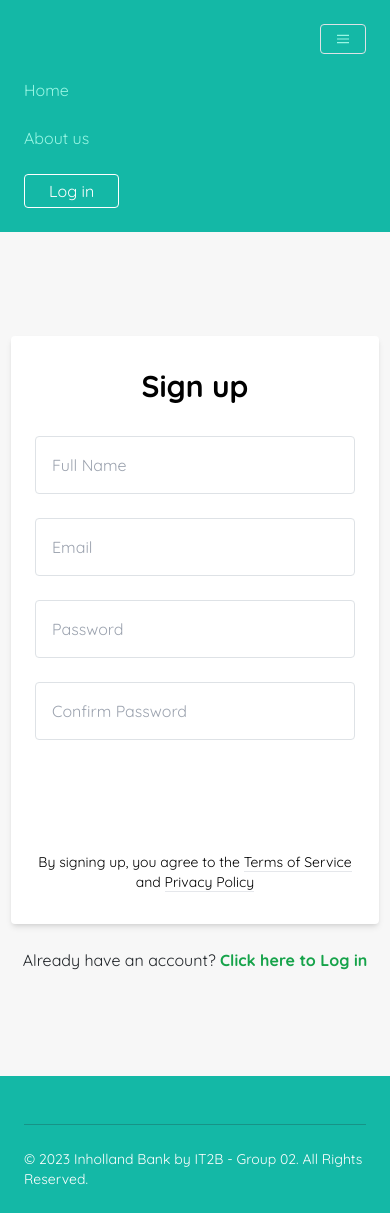
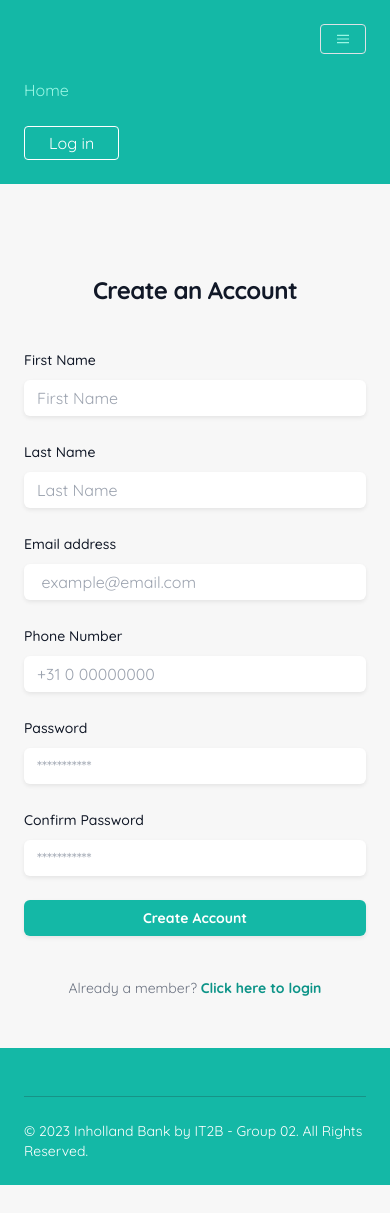
Before and after one commit to Salah-023/bankFrontEnd, a Vue app: page /register in a window 390 px wide. After the commit the page ends 1185 px from the top, so only its background shows below. Built offline with nearby package versions, Linux system fonts and the light colour scheme.

Commit message:
RegisterView fix and EditProfileView

```diff
--- a/src/components/Navigation.vue
+++ b/src/components/Navigation.vue
@@ -17,8 +17,6 @@
       <div class="text-l lg:flex-grow">
         <router-link to="/" class="block mt-4 lg:inline-block lg:mt-0 text-teal-200 hover:text-white mr-4"
           active-class="active">Home</router-link>
-        <router-link to="/about" class="block mt-4 lg:inline-block lg:mt-0 text-teal-200 hover:text-white mr-4"
-          active-class="active">About us</router-link>
       </div>
       <div>
         <router-link to="/login" class="inline-block text-l px-4 py-2 leading-none border rounded text-white border-white hover:border-transparent hover:text-teal-500 mt-4 lg:mt-0"
--- a/src/router/index.js
+++ b/src/router/index.js
@@ -2,6 +2,7 @@ import { createRouter, createWebHistory } from 'vue-router'
 import HomeView from '../views/HomeView.vue'
 import LoginView from '../views/LoginView.vue'
 import RegisterView from '../views/RegisterView.vue'
+import EditProfileView from '../views/EditProfileView.vue'
 
 const router = createRouter({
   history: createWebHistory(import.meta.env.BASE_URL),
@@ -12,18 +13,19 @@ const router = createRouter({
       component: HomeView
     },
     {
-      path: '/about',
-      name: 'about',
-      component: () => import('../views/AboutView.vue')
-    },
-    {
       path: '/login',
       name:'login',
       component: LoginView
-    },{
+    },
+    {
       path :'/register',
       name :'register',
       component: RegisterView
+    },
+    {
+      path :'/editProfile',
+      name :'editProfile',
+      component: EditProfileView
     }
   ]
 })
--- /dev/null
+++ b/src/views/EditProfileView.vue
@@ -0,0 +1,71 @@
+<template>
+    <main>
+        <div class="flex min-h-full flex-1 flex-col justify-center px-6 py-12 lg:px-8">
+    <div class="sm:mx-auto sm:w-full sm:max-w-sm">
+        <h2 class="mt-10 text-center text-2xl font-bold leading-9 tracking-tight text-gray-900">Edit Profile Details</h2>
+    </div>
+
+    <div class="mt-10 sm:mx-auto sm:w-full sm:max-w-sm">
+        <form class="space-y-6" action="#" method="POST">
+            <div>
+                <label for="firstName" class="block text-sm font-medium leading-6 text-gray-900">First Name</label>
+                <div class="mt-2">
+                    <input id="firstName" name="firstName" type="text" autocomplete="firstName" required=""
+                        class="block w-full rounded-md border-0 py-1.5 text-gray-900 shadow-sm ring-1 ring-inset ring-gray-300 placeholder:text-gray-400 focus:ring-2 focus:ring-inset focus:ring-teal-500 sm:text-sm sm:leading-6" />
+                </div>
+            </div>
+
+            <div>
+                <label for="lastName" class="block text-sm font-medium leading-6 text-gray-900">Last Name</label>
+                <div class="mt-2">
+                    <input id="lastName" name="lastName" type="text" autocomplete="lastName" required=""
+                        class="block w-full rounded-md border-0 py-1.5 text-gray-900 shadow-sm ring-1 ring-inset ring-gray-300 placeholder:text-gray-400 focus:ring-2 focus:ring-inset focus:ring-teal-500 sm:text-sm sm:leading-6" />
+                </div>
+            </div>
+
+            <div>
+                <label for="phoneNumber" class="block text-sm font-medium leading-6 text-gray-900">Phone Number</label>
+                <div class="mt-2">
+                    <input id="phoneNumber" name="phoneNumber" type="tel" autocomplete="tel" required=""
+                        class="block w-full rounded-md border-0 py-1.5 text-gray-900 shadow-sm ring-1 ring-inset ring-gray-300 placeholder:text-gray-400 focus:ring-2 focus:ring-inset focus:ring-teal-500 sm:text-sm sm:leading-6" />
+                </div>
+            </div>
+
+            <div>
+                <label for="email" class="block text-sm font-medium leading-6 text-gray-900">Email address</label>
+                <div class="mt-2">
+                    <input id="email" name="email" type="email" autocomplete="email" required=""
+                        class="block w-full rounded-md border-0 py-1.5 text-gray-900 shadow-sm ring-1 ring-inset ring-gray-300 placeholder:text-gray-400 focus:ring-2 focus:ring-inset focus:ring-teal-500 sm:text-sm sm:leading-6" />
+                </div>
+            </div>
+
+            <div>
+                <label for="password" class="block text-sm font-medium leading-6 text-gray-900">New Password</label>
+                <div class="mt-2">
+                    <input id="password" name="password" type="password" autocomplete="new-password"
+                        class="block w-full rounded-md border-0 py-1.5 text-gray-900 shadow-sm ring-1 ring-inset ring-gray-300 placeholder:text-gray-400 focus:ring-2 focus:ring-inset focus:ring-teal-500 sm:text-sm sm:leading-6" />
+                </div>
+            </div>
+
+            <div>
+                <label for="passwordAgain" class="block text-sm font-medium leading-6 text-gray-900">Confirm New Password</label>
+                <div class="mt-2">
+                    <input id="passwordAgain" name="passwordAgain" type="passwordAgain" autocomplete="new-passwordAgain"
+                        class="block w-full rounded-md border-0 py-1.5 text-gray-900 shadow-sm ring-1 ring-inset ring-gray-300 placeholder:text-gray-400 focus:ring-2 focus:ring-inset focus:ring-teal-500 sm:text-sm sm:leading-6" />
+                </div>
+            </div>
+
+            <div>
+                <button type="submit"
+                    class="flex w-full justify-center rounded-md bg-teal-500 px-3 py-1.5 text-sm font-semibold leading-6 text-white shadow-sm hover:bg-teal-400 focus-visible:outline focus-visible:outline-2 focus-visible:outline-offset-2 focus-visible:outline-teal-500">Save Changes</button>
+            </div>
+        </form>
+    </div>
+</div>
+
+    </main>
+  </template>
+
+  <script>
+
+  </script>
--- a/src/views/HomeView.vue
+++ b/src/views/HomeView.vue
@@ -8,7 +8,7 @@
         <div id="homepage-title">
           <h2 class="text-center" style="font-size: 3.5rem; margin-bottom: 0.5rem;">
             <span style="color: #a33d62;">Smart </span>
-            <span style="color: #39275f;">Banking</span>
+            <span style="color: #39275f;">Banking,</span>
           </h2>
           <h1 style="font-size: 5.5rem; margin-bottom: 2rem; color: #d86f43;">Simplified</h1>
         </div>
--- a/src/views/RegisterView.vue
+++ b/src/views/RegisterView.vue
@@ -1,43 +1,81 @@
 <template>
-    <div class="bg-grey-lighter min-h-screen flex flex-col">
-        <div class="container max-w-sm mx-auto flex-1 flex flex-col items-center justify-center px-2">
-            <div class="bg-white px-6 py-8 rounded shadow-md text-black w-full">
-                <h1 class="mb-8 text-3xl text-center">Sign up</h1>
-                <input type="text" class="block border border-grey-light w-full p-3 rounded mb-4" name="fullname"
-                    placeholder="Full Name" />
+    <div class="flex min-h-full flex-1 flex-col justify-center px-6 py-12 lg:px-8">
+        <div class="sm:mx-auto sm:w-full sm:max-w-sm">
+            <h2 class="mt-10 text-center text-2xl font-bold leading-9 tracking-tight text-gray-900">Create an Account</h2>
+        </div>
 
-                <input type="text" class="block border border-grey-light w-full p-3 rounded mb-4" name="email"
-                    placeholder="Email" />
+        <div class="mt-10 sm:mx-auto sm:w-full sm:max-w-sm">
+            <form class="space-y-6" action="#" method="POST">
+                <div>
+                    <label for="firstName" class="block text-sm font-medium leading-6 text-gray-900">First Name</label>
+                    <div class="mt-2">
+                        <input id="firstName" name="firstName" type="text" autocomplete="firstName" required=""
+                            placeholder="   First Name"
+                            class="block w-full rounded-md border-0 py-1.5 text-gray-900 shadow-sm ring-1 ring-inset ring-gray-300 placeholder:text-gray-400 focus:ring-2 focus:ring-inset focus:ring-teal-500 sm:text-sm sm:leading-6" />
+                    </div>
+                </div>
 
-                <input type="password" class="block border border-grey-light w-full p-3 rounded mb-4" name="password"
-                    placeholder="Password" />
-                <input type="password" class="block border border-grey-light w-full p-3 rounded mb-4"
-                    name="confirm_password" placeholder="Confirm Password" />
+                <div>
+                    <label for="lastName" class="block text-sm font-medium leading-6 text-gray-900">Last Name</label>
+                    <div class="mt-2">
+                        <input id="lastName" name="lastName" type="text" autocomplete="lastName" required=""
+                            placeholder="   Last Name"
+                            class="block w-full rounded-md border-0 py-1.5 text-gray-900 shadow-sm ring-1 ring-inset ring-gray-300 placeholder:text-gray-400 focus:ring-2 focus:ring-inset focus:ring-teal-500 sm:text-sm sm:leading-6" />
+                    </div>
+                </div>
 
-                <button type="submit"
-                    class="w-full text-center py-3 rounded bg-green text-white hover:bg-green-dark focus:outline-none my-1">Create
-                    Account</button>
+                <div>
+                    <label for="email" class="block text-sm font-medium leading-6 text-gray-900">Email address</label>
+                    <div class="mt-2">
+                        <input id="email" name="email" type="email" autocomplete="email" required=""
+                            placeholder="    example@email.com"
+                            class="block w-full rounded-md border-0 py-1.5 text-gray-900 shadow-sm ring-1 ring-inset ring-gray-300 placeholder:text-gray-400 focus:ring-2 focus:ring-inset focus:ring-teal-500 sm:text-sm sm:leading-6" />
+                    </div>
+                </div>
 
-                <div class="text-center text-sm text-grey-dark mt-4">
-                    By signing up, you agree to the
-                    <a class="no-underline border-b border-grey-dark text-grey-dark" href="#">
-                        Terms of Service
-                    </a> and
-                    <a class="no-underline border-b border-grey-dark text-grey-dark" href="#">
-                        Privacy Policy
-                    </a>
+                <div>
+                    <label for="phoneNumber" class="block text-sm font-medium leading-6 text-gray-900">Phone Number</label>
+                    <div class="mt-2">
+                        <input id="phoneNumber" name="phoneNumber" type="tel" autocomplete="tel" required=""
+                            placeholder="   +31 0 00000000"
+                            class="block w-full rounded-md border-0 py-1.5 text-gray-900 shadow-sm ring-1 ring-inset ring-gray-300 placeholder:text-gray-400 focus:ring-2 focus:ring-inset focus:ring-teal-500 sm:text-sm sm:leading-6" />
+                    </div>
                 </div>
-            </div>
 
-            <div class="text-grey-dark mt-6">
-                Already have an account?
-                <router-link to="/Login"
-                    class="font-semibold leading-6 text-green-600 hover:text-green-500"
-                    active-class="active">Click here to Log in</router-link>
-            </div>
-        </div>
+                <div>
+                    <label for="password" class="block text-sm font-medium leading-6 text-gray-900">Password</label>
+                    <div class="mt-2">
+                        <input id="password" name="password" type="password" autocomplete="new-password" required=""
+                            placeholder="   ***********"
+                            class="block w-full rounded-md border-0 py-1.5 text-gray-900 shadow-sm ring-1 ring-inset ring-gray-300 placeholder:text-gray-400 focus:ring-2 focus:ring-inset focus:ring-teal-500 sm:text-sm sm:leading-6" />
+                    </div>
+                </div>
+
+                <div>
+                    <label for="confirm_password" class="block text-sm font-medium leading-6 text-gray-900">Confirm
+                        Password</label>
+                    <div class="mt-2">
+                        <input id="confirm_password" name="confirm_password" type="password" autocomplete="new-password"
+                            required="" placeholder="   ***********"
+                            class="block w-full rounded-md border-0 py-1.5 text-gray-900 shadow-sm ring-1 ring-inset ring-gray-300 placeholder:text-gray-400 focus:ring-2 focus:ring-inset focus:ring-teal-500 sm:text-sm sm:leading-6" />
+                    </div>
+                </div>
+
+                <div>
+                    <button type="submit"
+                        class="flex w-full justify-center rounded-md bg-teal-500 px-3 py-1.5 text-sm font-semibold leading-6 text-white shadow-sm hover:bg-teal-400 focus-visible:outline focus-visible:outline-2 focus-visible:outline-offset-2 focus-visible:outline-teal-500">Create
+                        Account</button>
+                </div>
+            </form>
+
+            <p class="mt-10 text-center text-sm text-gray-500">
+                Already a member?
+                {{ ' ' }}
+                <router-link to="/login" class="font-semibold leading-6 text-teal-600 hover:text-teal-500"
+                    active-class="active">Click here to login</router-link>
+        </p>
     </div>
-</template>
+</div></template>
 
 <script>
 export default {
```
Also changed, not shown: src/views/AboutView.vue (deleted, +0 -9 lines), public/homepage-cards2.png.
